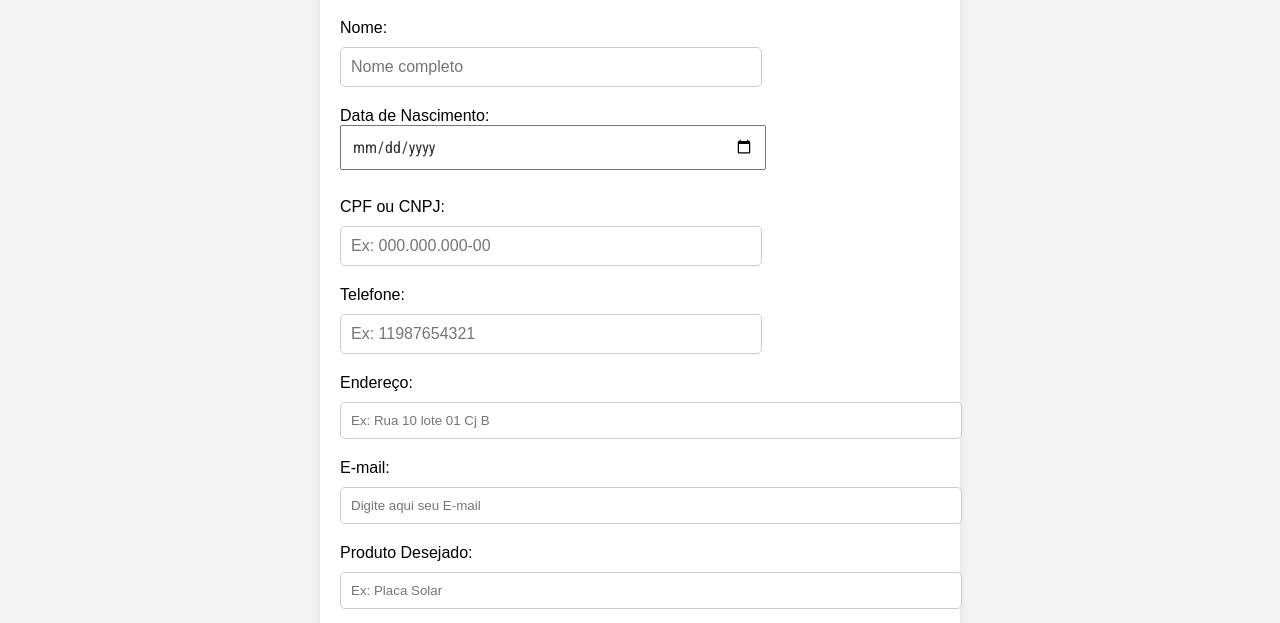
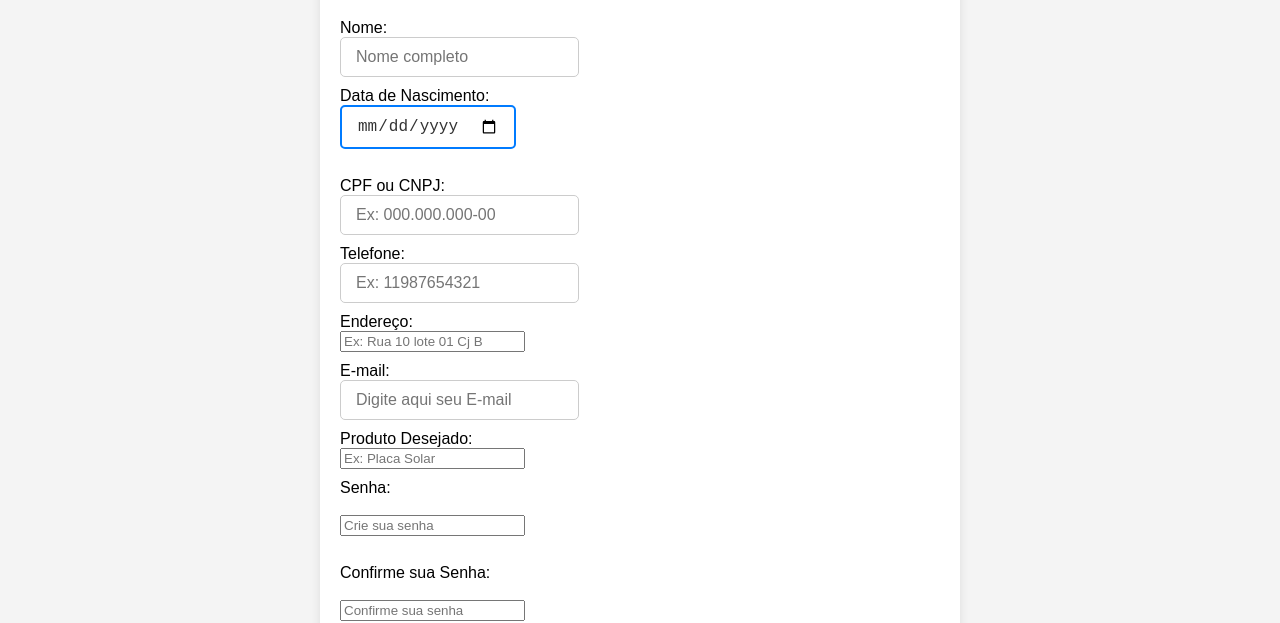
Before and after one commit to thalestpv/ProjetoJS, a website: page Cadastro.html in a window 1280 px wide. Shown: the part 181-804 px from the top of the page. Drawn offline with Linux system fonts and the light colour scheme.

Commit message:
cadastro.css/html

```diff
--- a/CSS/cadastro.css
+++ b/CSS/cadastro.css
@@ -37,19 +37,39 @@ body {
 }
 
 h1 {
-    text-align: center;
+    /* text-align: center;s */
     color: #333;
 }
 
-input[type="text"],
-input[type="email"],
-input[type="tel"],
+.DT_Nascimento{
+    border: 2px solid #007bff;
+    border-radius: 5px;
+    color: #333;
+    font-size: 1rem;
+    padding: 10px 15px 10px 15px;
+    max-width: 300px;
+}
+.DT_Nascimento:hover{
+    border: color #0056b3;
+    background-color:  #f7f7f7;
+}
+.DT_Nascimento:focus{
+    border-color: #0056b3;
+    box-shadow: 0 0 5px rgba(0, 123, 255, 0.5);
+}
+
+.Nome,
+.E-mail,
+.number,
 select {
-    width: 100%;
-    padding: 10px;
-    margin: 10px 0;
+    border-radius: 5px;
+    color: #333;
     border: 1px solid #ccc;
     border-radius: 5px;
+    color: #333;
+    font-size: 1rem;
+    padding: 10px 15px 10px 15px;
+    max-width: 300px;
 }
 
 input[type="submit"] {
@@ -64,23 +84,3 @@ input[type="submit"]:hover {
     background: #000;
     transform: scale(1.05);
 }
-
-.Nome {
-    max-width: 400px;
-    box-sizing: content-box;
-    font-size: 16px;
-}
-
-.DT_Nascimento {
-    width: 67%;
-    padding: 10px;
-    color: #333;
-    font-family: 'Roboto Condensed', sans-serif;
-    font-size: 16px;
-    cursor: pointer;
-}
-
-.number {
-    max-width: 400px;
-    font-size: 16px;
-}
--- a/CSS/main.css
+++ b/CSS/main.css
@@ -95,8 +95,9 @@ input:hover {
   /* Rodapé */
   footer {
     background-color: #f1f1f1;
-    padding: 5px;
+    text-align: center;
+    padding: 20px;
     position: relative;
     bottom: 0;
     width: 100%;
-  }
+    }
--- a/Cadastro.html
+++ b/Cadastro.html
@@ -24,35 +24,46 @@
             <h1>Cadastro VIP para Revendedores</h1>
             <form action="/enviar-cadastro" method="post">
                 <label for="nome">Nome:</label>
-        <input type="text" id="nome" name="nome" required="" placeholder="Nome completo" class="Nome">
+                <input type="text" id="nome" name="nome" required
+                    placeholder="Nome completo" class="Nome">
 
                 <label for="data-nascimento">Data de Nascimento:</label>
-        <input type="date" id="data-nascimento" name="data-nascimento" required="" class="DT_Nascimento"><br><br>
+                <input type="date" id="data-nascimento" name="data-nascimento"
+                    required class="DT_Nascimento"><br><br>
 
                 <label for="cpf">CPF ou CNPJ:</label>
-        <input type="text" id="cpf" name="cpf" maxlength="14" placeholder="Ex: 000.000.000-00" required="" class="number">
+                <input type="text" id="cpf" name="cpf" maxlength="14"
+                    placeholder="Ex: 000.000.000-00" required class="number">
 
                 <label for="telefone">Telefone:</label>
-        <input type="tel" id="telefone" name="telefone" required="" pattern="[0-9]{10,11}" placeholder="Ex: 11987654321" class="number">
+                <input type="tel" id="telefone" name="telefone" required
+                    pattern="[0-9]{10,11}" placeholder="Ex: 11987654321"
+                    class="number">
 
                 <label for="endereço">Endereço:</label>
-        <input type="text" id="endereço" name="endereço" required="" placeholder="Ex: Rua 10 lote 01 Cj B" class="Endereço">
+                <input type="text" id="endereço" name="endereço" required
+                    placeholder="Ex: Rua 10 lote 01 Cj B" class="Endereço">
 
                 <label for="email">E-mail:</label>
-        <input type="email" id="email" name="email" required="" placeholder="Digite aqui seu E-mail" class="E-mail">
+                <input type="email" id="email" name="email" required
+                    placeholder="Digite aqui seu E-mail" class="E-mail">
 
                 <label for="produto">Produto Desejado:</label>
-        <input type="text" id="produto" name="produto" required="" placeholder="Ex: Placa Solar" class="Produto desejado">
+                <input type="text" id="produto" name="produto" required
+                    placeholder="Ex: Placa Solar" class="Produto desejado">
 
                 <label for="senha">Senha:</label><br>
-        <input type="password" id="senha" name="senha" required="" placeholder="Crie sua senha"><br><br class="Senha">
+                <input type="password" id="senha" name="senha" required
+                    placeholder="Crie sua senha"><br><br class="Senha">
 
                 <label for="senha">Confirme sua Senha:</label><br>
-        <input type="password" id="senha" name="senha" required="" placeholder="Confirme sua senha" class="Senha"><br><br>
+                <input type="password" id="senha" name="senha" required
+                    placeholder="Confirme sua senha" class="Senha"><br><br>
 
-        <button onclick="alert('Cadastro realizado com sucesso!')">Cadastrar</button>
+                <button
+                    onclick="alert('Cadastro realizado com sucesso!')">Cadastrar</button>
             </form>
-
+        </div>
         <footer class="footer">
             <p>© 2024 TecnoSolar. Todos os direitos reservados.</p>
         </footer>
```
Lines whose indentation alone changed are shown as unchanged.
